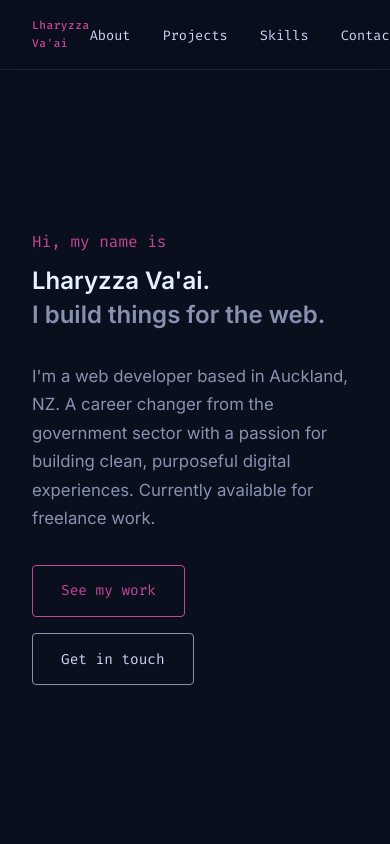
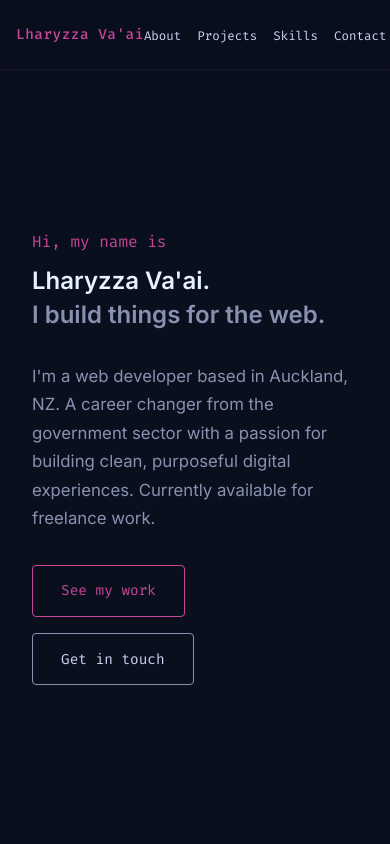
Before and after one commit to Lharry95/my-portfolio, a React (Vite) app: page / in a window 390 px wide. Shown: the top 844 px of the page. Built offline with nearby package versions, Linux system fonts and the light colour scheme.

Commit message:
feat: hard coded background color for btnPrimary and btnSecondary color for hover effects to stand out more

```diff
--- a/src/components/Hero/Hero.module.css
+++ b/src/components/Hero/Hero.module.css
@@ -80,7 +80,7 @@
 }
 
 .btnPrimary:hover {
-  background-color: rgba(197, 69, 150, 0.1);
+  background-color: rgb(225, 150, 219);
   text-decoration: none;
 }
 
@@ -98,8 +98,8 @@
 }
 
 .btnSecondary:hover {
-  border-color: var(--color-accent);
-  color: var(--color-accent);
+  border-color: rgb(225, 150, 219);
+  color: rgb(225, 150, 219);
   text-decoration: none;
 }
 
--- a/src/components/Navbar/Navbar.module.css
+++ b/src/components/Navbar/Navbar.module.css
@@ -1,31 +1,32 @@
 .header {
-  position: fixed; /* Stays at top even when scrolling */
+  position: fixed;
   top: 0;
   left: 0;
   right: 0;
   height: var(--nav-height);
-  background-color: rgba(10, 15, 30, 0.85); /* Semi-transparent — 85% opacity */
-  backdrop-filter: blur(10px); /* Frosted glass effect on content behind it */
-  z-index: 100; /* Sits on top of everything else on the page */
-  border-bottom: 1px solid rgba(100, 255, 218, 0.1); /* Subtle accent border */
+  background-color: rgba(10, 15, 30, 0.85);
+  backdrop-filter: blur(10px);
+  z-index: 100;
+  border-bottom: 1px solid rgba(197, 69, 150, 0.1);
 }
 
 .nav {
   max-width: var(--max-width);
   height: 100%;
-  margin: 0 auto; /* Centers the content horizontally */
+  margin: 0 auto;
   padding: 0 var(--space-md);
   display: flex;
-  align-items: center; /* Vertically centres items */
-  justify-content: space-between; /* Pushes logo left, links right */
+  align-items: center;
+  justify-content: space-between;
 }
 
 .logo {
   font-family: var(--font-mono);
-  font-size: 1.1rem;
+  font-size: 1rem;
   color: var(--color-accent);
   font-weight: 500;
   letter-spacing: 0.5px;
+  flex-shrink: 0;
 }
 
 .logo:hover {
@@ -35,15 +36,17 @@
 
 .navList {
   display: flex;
-  gap: var(--space-md); /* Space between each link */
-  list-style: none; /* Removes bullet points */
+  /* gap: var(--space-md) = 2rem on desktop, fine.
+     On mobile we override this below to 1rem. */
+  gap: var(--space-md);
+  list-style: none;
 }
 
 .navLink {
   font-family: var(--font-mono);
   font-size: 0.85rem;
   color: var(--color-text);
-  transition: color 0.2s ease; /* Smooth colour change on hover */
+  transition: color 0.2s ease;
 }
 
 .navLink:hover {
@@ -51,9 +54,20 @@
   text-decoration: none;
 }
 
-@media (max-width: 650px) {
+@media (max-width: 500px) {
+  .nav {
+    padding: 0 var(--space-sm);
+  }
+
+  .navList {
+    gap: var(--space-sm);
+  }
+
+  .navLink {
+    font-size: 0.78rem;
+  }
+
   .logo {
-    font-size: 0.7rem;
-    justify-content: center;
+    font-size: 0.9rem;
   }
 }
```
